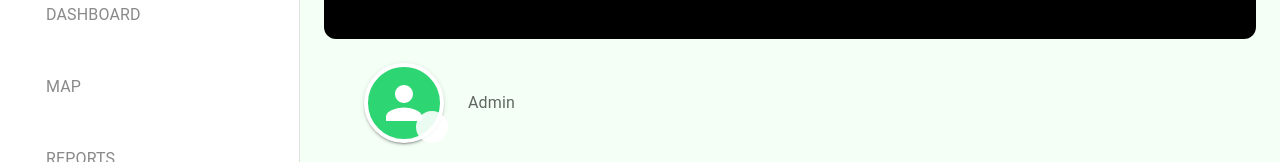
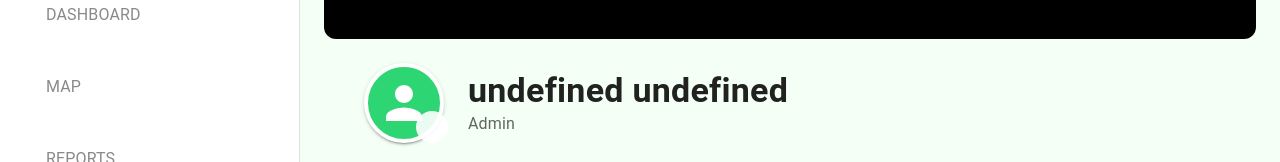
Before and after one commit to WhiteCat2023/admin, a React (Vite) app: page /profile in a window 1280 px wide. Shown: the part 185-347 px from the top of the page. Built offline with nearby package versions, Linux system fonts and the light colour scheme; no server answers; the database is empty; sample sign-in values are in the browser's storage; some icons are missing.

Commit message:
fix: profile name

```diff
--- a/src/Pages/Profile.jsx
+++ b/src/Pages/Profile.jsx
@@ -226,7 +226,7 @@ function Profile() {
             </Box>
             <Box>
               <Typography variant="h4" sx={{ fontWeight: "bold" }}>
-                {userDoc?.name}
+                {`${userDoc?.firstName} ${userDoc?.lastName}`}
               </Typography>
               <Typography variant="body1" color="text.secondary">
                 {userDoc?.email}
```
